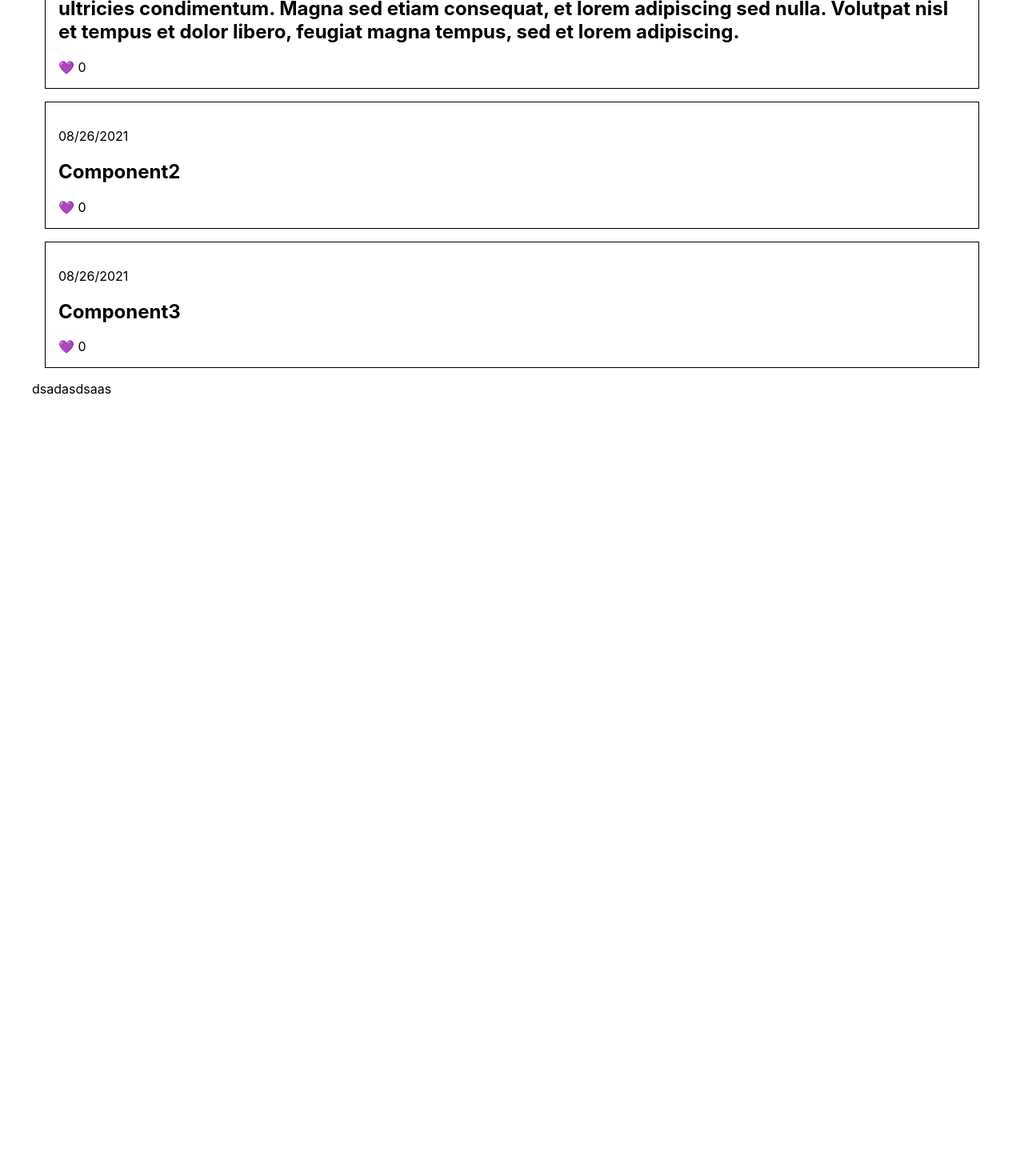
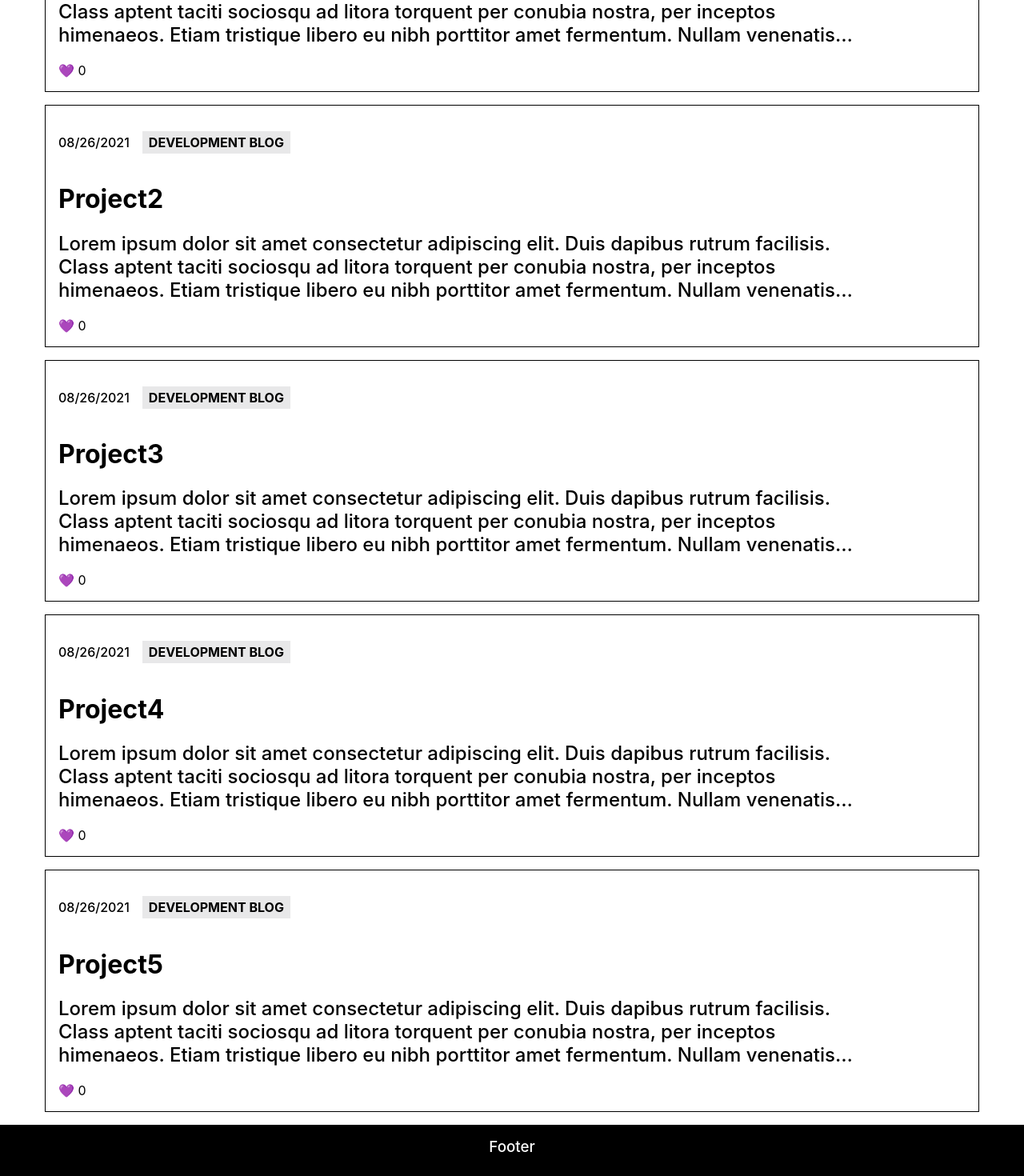
Before and after one commit to sinde530/crong, a React (Create React App) app: page / in a window 1280 px wide. Shown: the part 284-1754 px from the top of the page at 80% size. Before the commit the page ends 800 px from the top, so only its background shows below. Built offline with nearby package versions, Linux system fonts and the light colour scheme.

Commit message:
footer create

```diff
--- a/public/index.html
+++ b/public/index.html
@@ -11,7 +11,7 @@
 
     <link rel="manifest" href="%PUBLIC_URL%/manifest.json" />
 
-    <title>React App</title>
+    <title>Crong React Blog</title>
   </head>
   <body>
     <div id="root"></div>
--- a/src/App.css
+++ b/src/App.css
@@ -16,7 +16,6 @@ head,body{
 }
 
 .list-box{
-  /* width: 50vh; */
   margin: 16px 16px;
   padding: 16px 16px;
   border: 1px solid #000;
@@ -26,6 +25,11 @@ head,body{
   align-items: center;
   display: flex;
   padding-right: 2rem;
+}
+
+.title-hd{
+  padding: 0;
+
 }
 
 .title-data{
@@ -42,6 +46,16 @@ head,body{
   background-color: rgba(32,35,42,.1);
 }
 
+.title-content{
+  width: 90%;
+  display: -webkit-box;
+  -webkit-box-orient: vertical;
+  overflow: hidden;
+  text-overflow: ellipsis;
+  -webkit-line-clamp: 3;
+  font-weight: 500;
+}
+
 .good-btn{
   cursor: pointer;
   overflow: hidden;
--- a/src/App.js
+++ b/src/App.js
@@ -23,30 +23,60 @@ function App() {
       <Header />
 
       <div className="listall">
+
         <div className="list-box">
           <div className="title">
             <p className="title-data">{currentDate}</p>
             <p className="title-text">{DevelopBlog}</p>
           </div>
+          <h1 className="title-hd">Project1</h1>
           <h2 className="title-content">{Title[0]}</h2>
           <span className="good-btn" onClick={() => { GoodChange(Good + 1) }}> 💜 </span> {Good}
         </div>
 
         <div className="list-box">
-          <p>{currentDate}</p>
-          <h2>{Title[1]}</h2>
+          <div className="title">
+            <p className="title-data">{currentDate}</p>
+            <p className="title-text">{DevelopBlog}</p>
+          </div>
+          <h1 className="title-hd">Project2</h1>
+          <h2 className="title-content">{Title[0]}</h2>
           <span onClick={() => { GoodChange(Good + 1) }}> 💜 </span> {Good}
         </div>
 
         <div className="list-box">
-          <p>{currentDate}</p>
-          <h2>{Title[2]}</h2>
+          <div className="title">
+            <p className="title-data">{currentDate}</p>
+            <p className="title-text">{DevelopBlog}</p>
+          </div>
+          <h1 className="title-hd">Project3</h1>
+          <h2 className="title-content">{Title[0]}</h2>
           <span onClick={() => { GoodChange(Good + 1) }}> 💜 </span> {Good}
         </div>
 
-        <Footer/>
+        <div className="list-box">
+          <div className="title">
+            <p className="title-data">{currentDate}</p>
+            <p className="title-text">{DevelopBlog}</p>
+          </div>
+          <h1 className="title-hd">Project4</h1>
+          <h2 className="title-content">{Title[0]}</h2>
+          <span onClick={() => { GoodChange(Good + 1) }}> 💜 </span> {Good}
+        </div>
+
+        <div className="list-box">
+          <div className="title">
+            <p className="title-data">{currentDate}</p>
+            <p className="title-text">{DevelopBlog}</p>
+          </div>
+          <h1 className="title-hd">Project5</h1>
+          <h2 className="title-content">{Title[0]}</h2>
+          <span onClick={() => { GoodChange(Good + 1) }}> 💜 </span> {Good}
+        </div>
+
 
       </div>
+      <Footer />
     </div>
   );
 }
--- a/src/Components/Footer.js
+++ b/src/Components/Footer.js
@@ -1,9 +1,10 @@
 import React from 'react';
+import '../Styles/footer.css';
 
 function Footer() {
         return (
-            <div>
-                dsadasdsaas
+            <div className="footer">
+                <h3>Footer</h3>
             </div>
         );
 }
--- /dev/null
+++ b/src/Styles/footer.css
@@ -0,0 +1,16 @@
+.footer{
+    width: 100%;
+    height: 64px;
+    background-color: black;
+    position: relative;
+    bottom: 0;
+    color: white;
+}
+
+.footer h3{
+    text-align: center;
+    vertical-align: middle;
+    font-weight: 500;
+    margin: 0 auto;
+    line-height: 3;
+}
--- a/src/Styles/header.css
+++ b/src/Styles/header.css
@@ -9,6 +9,7 @@
   }
 
   .header h1{
+    padding-left: 2rem;
     align-items: center;
     line-height: 2rem;
     position: absolute;
```
